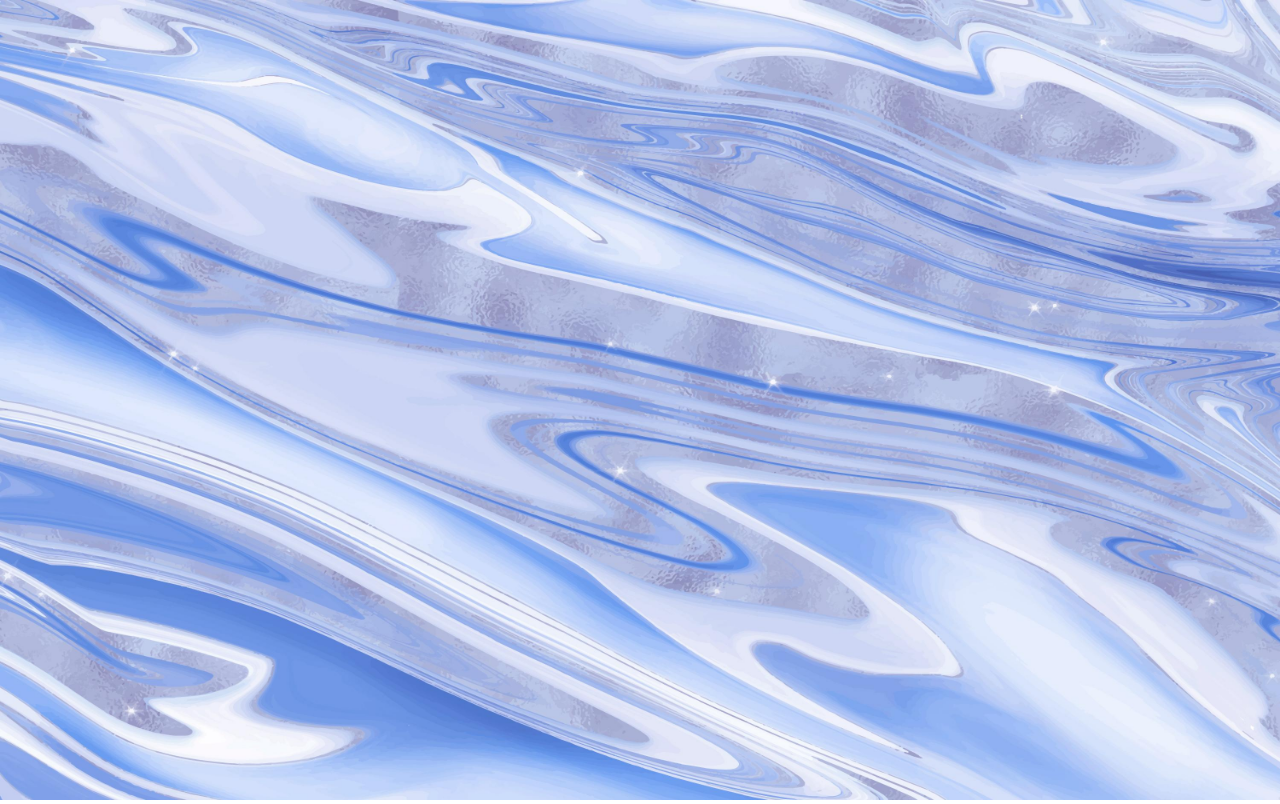
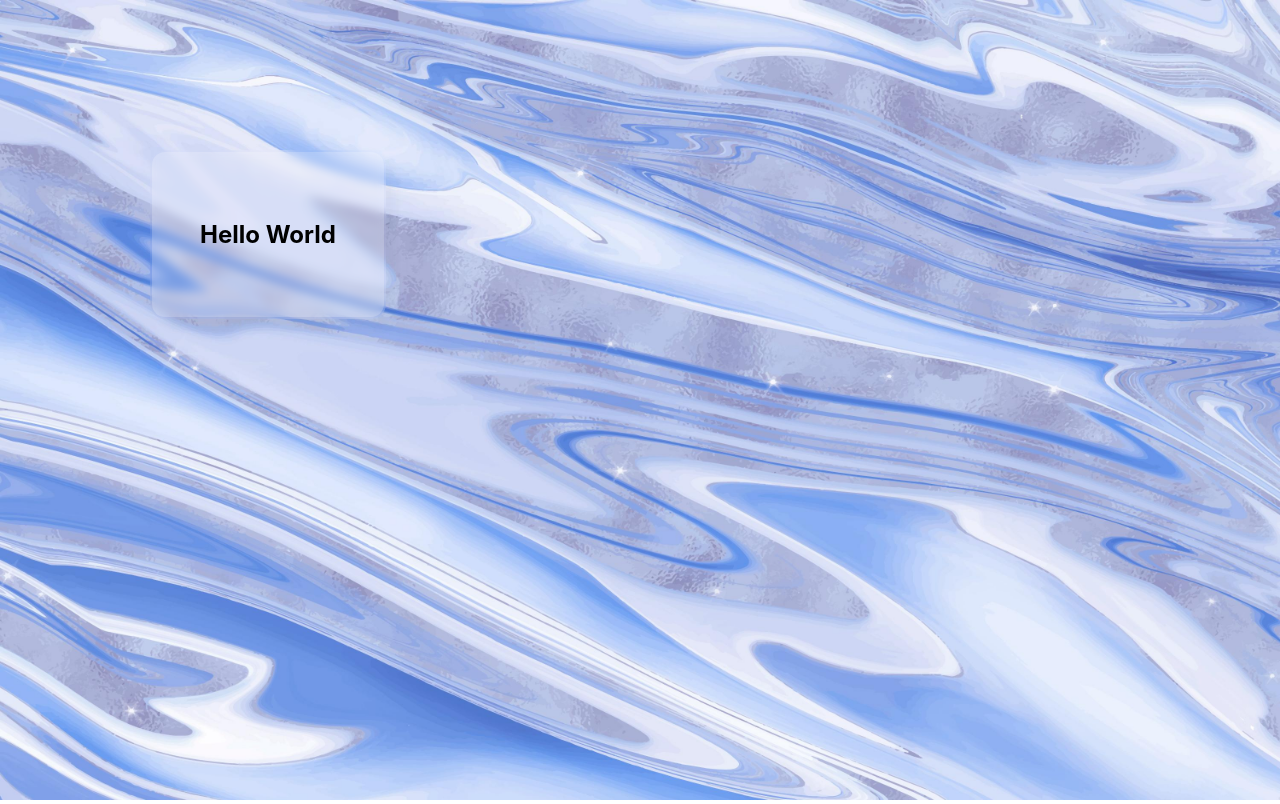
Before and after one commit to ReaganADavenport/GlassMorphism_React, a React (Create React App) app: page / in a window 1280 px wide. Built offline with nearby package versions, Linux system fonts and the light colour scheme.

Commit message:
adding glass div, adding the frosted glass effect in css, fighting to get the glass div centered

```diff
--- a/src/App.css
+++ b/src/App.css
@@ -1,4 +1,20 @@
 .background{
+  position: absolute;
   height: 100vh;
   width: 100vw;
+  z-index: -1;
 }
+
+.glass{
+  display: inline-block;
+  background: rgba(255,255,255, 0.2);
+  margin: 150px;
+  padding: 3em;
+  border-radius: 15px;
+  position: relative;
+  z-index: 1;
+  backdrop-filter: blur(5px);
+  border: solid 2px transparent;
+  background-clip: padding-box;
+  box-shadow: 10px 10px 10px rgba(46, 54, 68, 0.03);
+}
--- a/src/App.js
+++ b/src/App.js
@@ -9,6 +9,10 @@ function App() {
   return(
     <div className="Home">
         <img className="background" src={Background}/>
+
+        <div className="glass">
+          <h2>Hello World</h2>
+        </div>
     </div>
 )
 }
```
